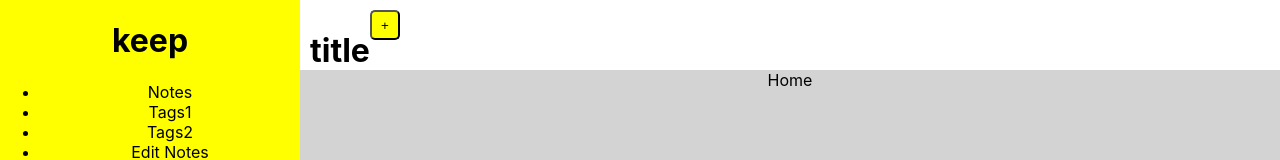
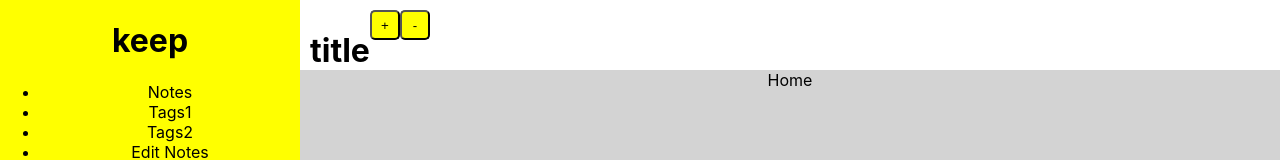
Before and after one commit to naringst/mind-store, a React (Create React App) app: page / in a window 1280 px wide. Shown: the top 160 px of the page. Built offline with nearby package versions, Linux system fonts and the light colour scheme.

Commit message:
feat : 헤더 버튼 추가

```diff
--- a/src/components/Header.tsx
+++ b/src/components/Header.tsx
@@ -8,6 +8,7 @@ export default function Header() {
     <StyledHeader>
       <h1>{title}</h1>
       <Button>+</Button>
+      <Button>-</Button>
     </StyledHeader>
   );
 }
```
